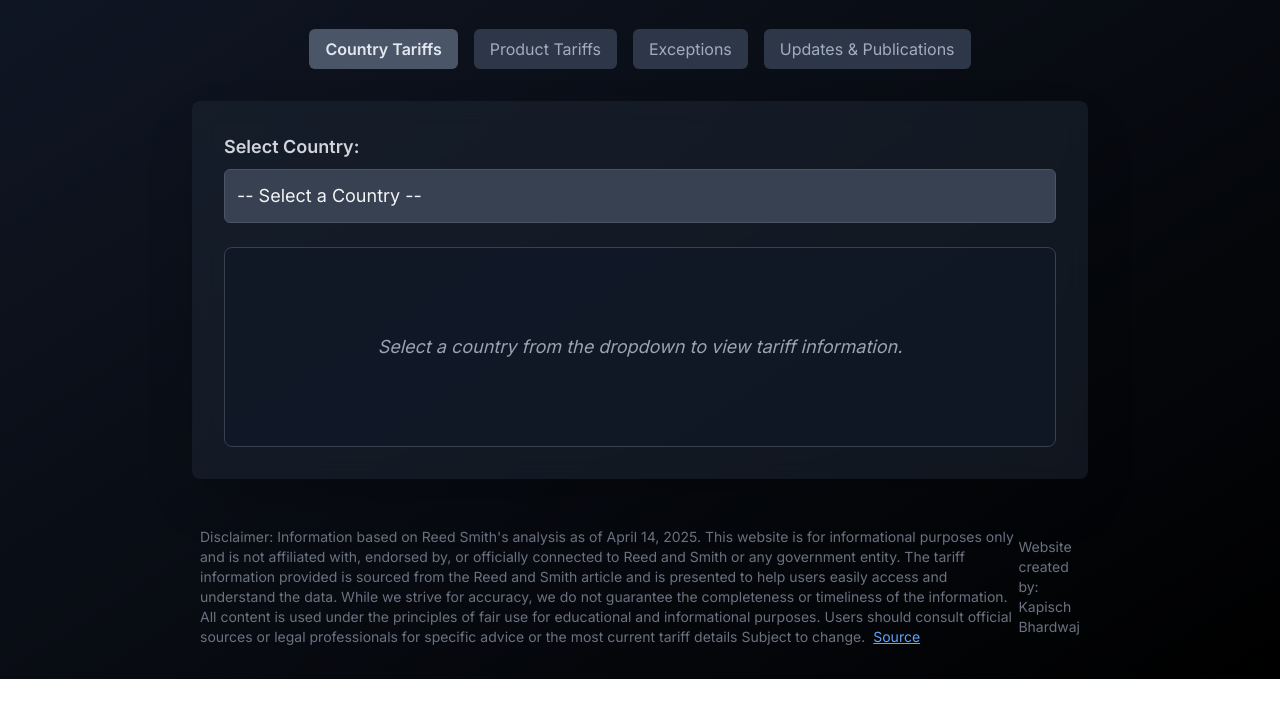
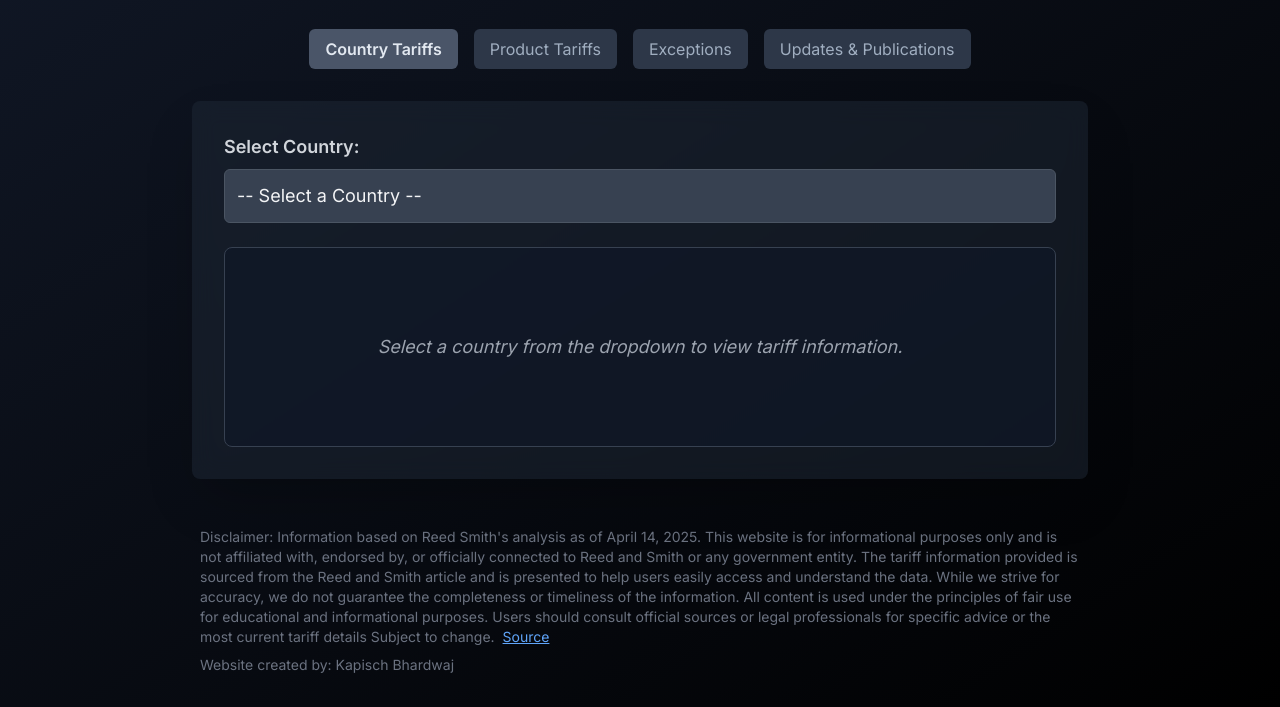
Before and after one commit to Kapish789/Trumptarifftracker, a plain HTML site: page index.html in a window 1280 px wide. Shown: the part 139-846 px from the top of the page. Before the commit the page ends 818 px from the top, so only its background shows below. Drawn offline with nearby package versions, Linux system fonts and the light colour scheme.

Commit message:
Update index.html

```diff
--- a/index.html
+++ b/index.html
@@ -93,8 +93,8 @@
             </div>
     </main>
 
-    <footer class="w-full max-w-4xl mt-12 text-gray-500 text-sm flex flex-col sm:flex-row justify-between items-center px-2">
-        <div class="text-center sm:text-left mb-2 sm:mb-0">
+   <footer class="w-full max-w-4xl mt-12 text-gray-500 text-sm flex flex-col items-start px-2">
+  <div class="text-left mb-2">
              <span>Disclaimer: Information based on Reed Smith's analysis as of April 14, 2025. This website is for informational purposes only and is not affiliated with, endorsed by, or officially connected to Reed and Smith or any government entity. The tariff information provided is sourced from the Reed and Smith article and is presented to help users easily access and understand the data. While we strive for accuracy, we do not guarantee the completeness or timeliness of the information. All content is used under the principles of fair use for educational and informational purposes. Users should consult official sources or legal professionals for specific advice or the most current tariff details Subject to change.</span>
             <a href="https://www.tradecomplianceresourcehub.com/2025/04/14/trump-2-0-tariff-tracker/" target="_blank" rel="noopener noreferrer" class="text-blue-400 hover:text-blue-300 underline ml-1">Source</a>
         </div>
```
